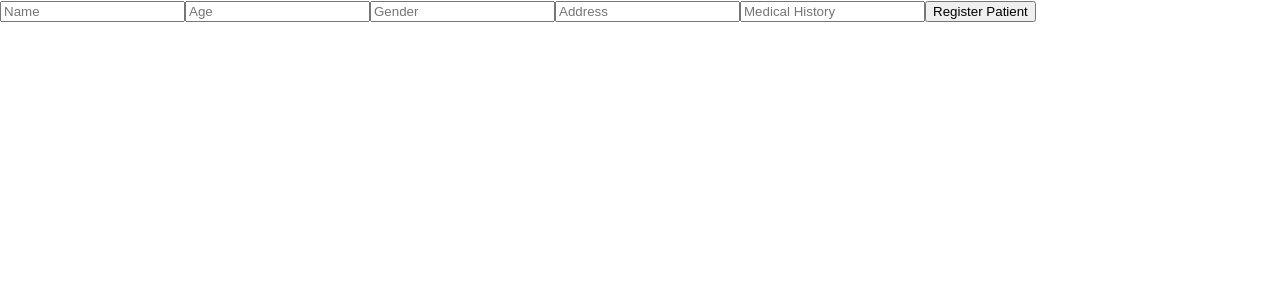
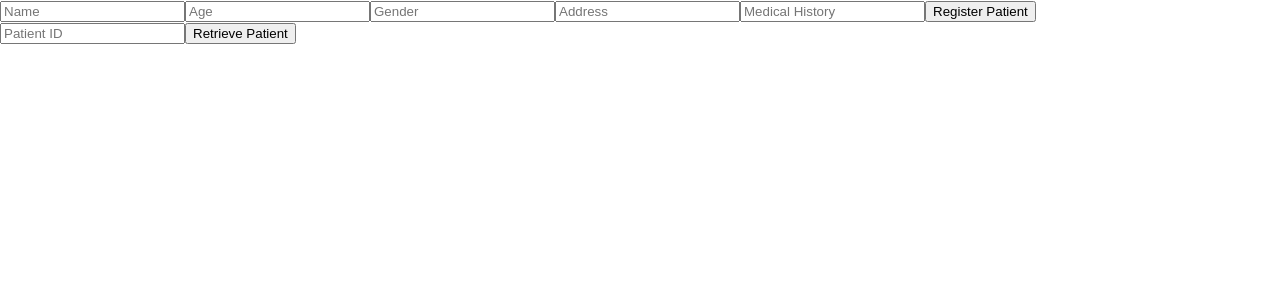
Before and after one commit to Gwillis442/DAPP-PROJECT, a React (Create React App) app in the folder front-end/: page / in a window 1280 px wide. Shown: the top 300 px of the page. Built offline with nearby package versions, Linux system fonts and the light colour scheme.

Commit message:
working on the patient registration contract

```diff
--- a/front-end/src/App.js
+++ b/front-end/src/App.js
@@ -8,6 +8,8 @@ const PatientRegistration = ({ contractAddress }) => {
   const [gender, setGender] = useState('');
   const [addr, setAddr] = useState('');
   const [medicalHistory, setMedicalHistory] = useState('');
+  const [patientId, setPatientId] = useState('');
+
 
   async function registerPatient(e) {
     e.preventDefault();
@@ -18,16 +20,30 @@ const PatientRegistration = ({ contractAddress }) => {
     const contract = new ethers.Contract(contractAddress, [
       "function registerPatient(string name, uint age, string gender, string addr, string medicalHistory) public",
       "function getPatient(uint id) public view returns (string name, uint age, string gender, string addr, string medicalHistory)",
-      "function patientCount() public view returns (uint)"
+      "event PatientRegistered(uint id)"
     ], signer);
 
-    await contract.registerPatient(name, age, gender, addr, medicalHistory);
+    const tx = await contract.registerPatient(name, age, gender, addr, medicalHistory);
+    const receipt = await tx.wait();
+    const patientRegisteredEvent = receipt.events.find(e => e.event === 'PatientRegistered');
+    const patientId = patientRegisteredEvent.args.id;
 
-    const patientCount = await contract.patientCount();
-    if (patientCount > 0) {
-      const patient = await contract.getPatient(patientCount - 1);
+    const patient = await contract.getPatient(patientId);
     setPatient(patient);
   }
+
+  async function retrievePatient(e) {
+    e.preventDefault();
+
+    const contractAddress = "0x5FbDB2315678afecb367f032d93F642f64180aa3";
+    const provider = new ethers.providers.Web3Provider(window.ethereum);
+    const signer = provider.getSigner();
+    const contract = new ethers.Contract(contractAddress, [
+      "function getPatient(uint id) public view returns (string name, uint age, string gender, string addr, string medicalHistory)"
+    ], signer);
+
+    const patient = await contract.getPatient(patientId);
+    setPatient(patient);
   }
 
   return (
@@ -40,15 +56,11 @@ const PatientRegistration = ({ contractAddress }) => {
       <input type="text" value={medicalHistory} onChange={e => setMedicalHistory(e.target.value)} placeholder="Medical History" />
       <button type="submit">Register Patient</button>
       </form>
-      {patient && (
-        <div>
-          <p>Name: {patient.name}</p>
-          <p>Age: {patient.age.toString()}</p>
-          <p>Gender: {patient.gender}</p>
-          <p>Address: {patient.addr}</p>
-          <p>Medical History: {patient.medicalHistory}</p>
-        </div>
-      )}
+      <form onSubmit={retrievePatient}>
+        <input type="number" value={patientId} onChange={e => setPatientId(e.target.value)} placeholder="Patient ID" />
+        <button type="submit">Retrieve Patient</button>
+      </form>
+      {/* display patient details */}
     </div>
   );
 };
```
Also changed, not shown: 1 other file (tests, documents, lock files or other folders). Lines whose indentation alone changed are shown as unchanged.
